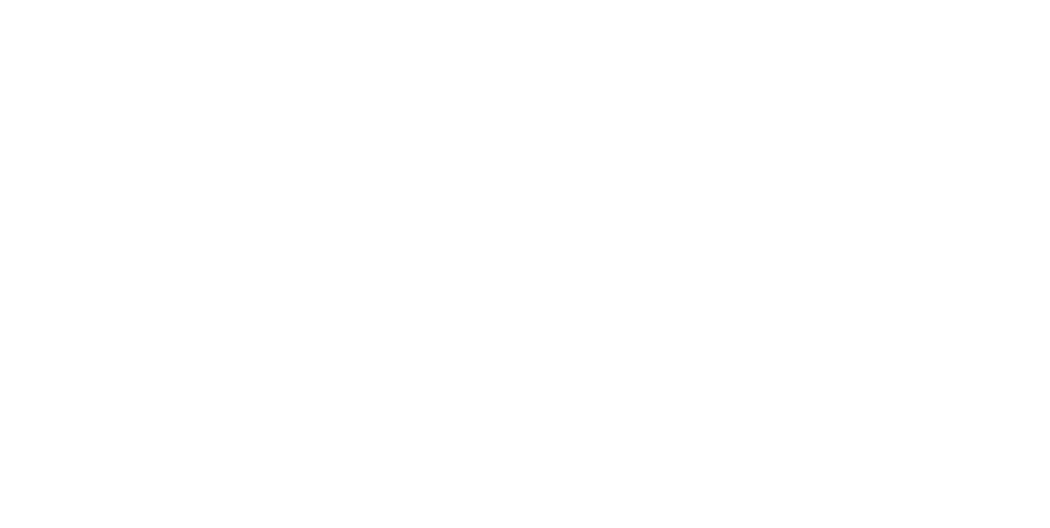
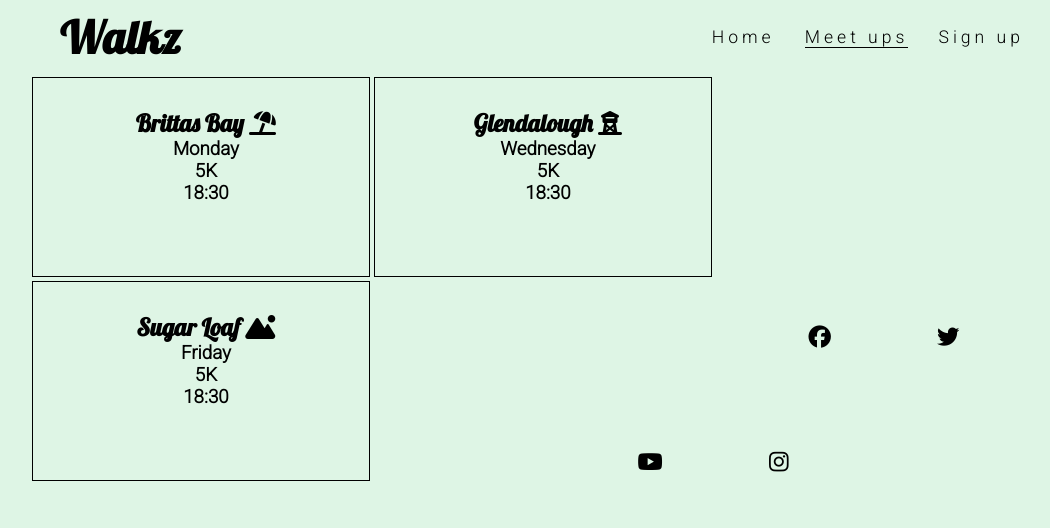
Before and after one commit to Simonb567/html-css-essentials, a plain HTML site: page brittas-bay.html in a window 1280 px wide. Shown: the whole page, without its empty margins (98-1148 px from the left). Drawn offline with Linux system fonts and the light colour scheme.

Commit message:
style:Update layout of home page. Add first meet up page/home page for meet ups - brittas bay

```diff
--- a/assets/css/style.css
+++ b/assets/css/style.css
@@ -78,8 +78,8 @@ hr {
 }
 
 #center-quote {
-  padding-top: 30px;
-  margin: 0 auto 30px;
+  padding: 30px 0 30px;
+  margin: 0 10% 0 10%;
   text-align: center;
   font-size: 140%;
 }
@@ -107,24 +107,23 @@ hr {
   height: 400px;
   margin-left: 10%;
   margin-right: 10%;
+  padding: 30px;
 }
 
 #left-about {
   padding-top: 30px;
-  width: 40%;
+  width: 50%;
   float: left;
 }
 
 #right-about {
   padding-top: 30px;
-  width: 40%;
+  width: 50%;
   float: right;
 }
 
 #center-sign-up {
-  height: 100px;
   text-align: center;
-  line-height: 30px;
   font-size: 140%;
   margin-left: 10%;
   margin-right: 10%;
@@ -166,12 +165,20 @@ hr {
   color: black;
 }
 
+.header-container {
+  height: 75px;
+  margin-left: 10%;
+  margin-right: 10%;
+}
+
 .left-about-heading {
   width: 60%;
   float: right;
   line-height: 30px;
   clear: both;
   margin-bottom: 50px;
+  margin-right: 15%;
+  text-align: center;
 }
 
 .right-about-heading {
@@ -180,6 +187,8 @@ hr {
   line-height: 30px;
   clear: both;
   margin-bottom: 50px;
+  margin-left: 15%;
+  text-align: center;
 }
 
 .social-network-ul {
--- a/brittas-bay.html
+++ b/brittas-bay.html
@@ -0,0 +1,85 @@
+<!DOCTYPE html>
+<html lang="en" dir="ltr">
+
+<head>
+  <meta charset="utf-8">
+  <meta name="viewport" content="width=device-width, initial-scale=1.0">
+  <meta name="description" content="Dog walkers social club for active walkers in Wicklow, Ireland">
+  <meta name="keywords" content="dog walking, dog walking club, dog, walking, wicklow, ireland">
+
+
+
+  <link rel="stylesheet" href="assets/css/style.css">
+
+  <title>Walkz</title>
+</head>
+
+<body>
+  <header>
+    <div class="header-container">
+    <a href="index.html" id="site-name">
+      <h1 id="logo">Walkz</h1>
+    </a>
+
+      <nav id="menu">
+      <ul>
+        <li><a href="signup.html" aria-label="Go to our sign up page">Sign up</a></li>
+        <li><a href="brittas-bay.html" id="active" aria-label="Go to our locations section of page">Meet ups</a></li>
+        <li><a href="index.html" aria-label="Go to our home page">Home</a></li>
+      </ul>
+
+      </nav>
+    </div>
+  </header>
+
+  <section id="locations">
+    <div>
+      <a href="brittas-bay.html">
+        <h2>Brittas Bay <i class="fa-solid fa-umbrella-beach"></i></h2>
+      </a>
+      <h3>Monday</h3>
+      <h3>5K</h3>
+      <h3>18:30</h3>
+    </div>
+    <div>
+      <a href="glendalough.html">
+        <h2>Glendalough <i class="fa-solid fa-tower-observation"></i></h2>
+      </a>
+      <h3>Wednesday</h3>
+      <h3>5K</h3>
+      <h3>18:30</h3>
+    </div>
+    <div>
+      <a href="sugar-loaf.html">
+        <h2>Sugar Loaf <i class="fa-solid fa-mountain-sun"></i></h2>
+      </a>
+      <h3>Friday</h3>
+      <h3>5K</h3>
+      <h3>18:30</h3>
+    </div>
+  </section>
+
+  <footer>
+    <div id="social-network-container">
+      <div id="social-network-div">
+
+
+        <ul class="social-networks-ul">
+          <li><a href="https://facebook.com" target="_blank" rel="noopener" aria-label="Visit our Facebook page (opens in new tab)">
+              <i class="fa-brands fa-facebook"></i></a></li>
+          <li><a href="https://twitter.com" target="_blank" rel="noopener" aria-label="Visit our Twitter (opens in new tab)">
+              <i class="fa-brands fa-twitter"></i></a></li>
+          <li><a href="https://Youtube.com" target="_blank" rel="noopener" aria-label="Visit our Youtube page (opens in new tab)">
+              <i class="fa-brands fa-youtube"></i></a></li>
+          <li><a href="https://instagram.com" target="_blank" rel="noopener" aria-label="Visit our Instagram page (opens in new tab)">
+              <i class="fa-brands fa-instagram"></i></a></li>
+
+      </div>
+    </div>
+  </footer>
+
+  <script src="https://kit.fontawesome.com/a950aec355.js" crossorigin="anonymous"></script>
+
+</body>
+
+</html>
```
Also changed, not shown: index.html (+20 -35 lines), gallery.html (deleted).
